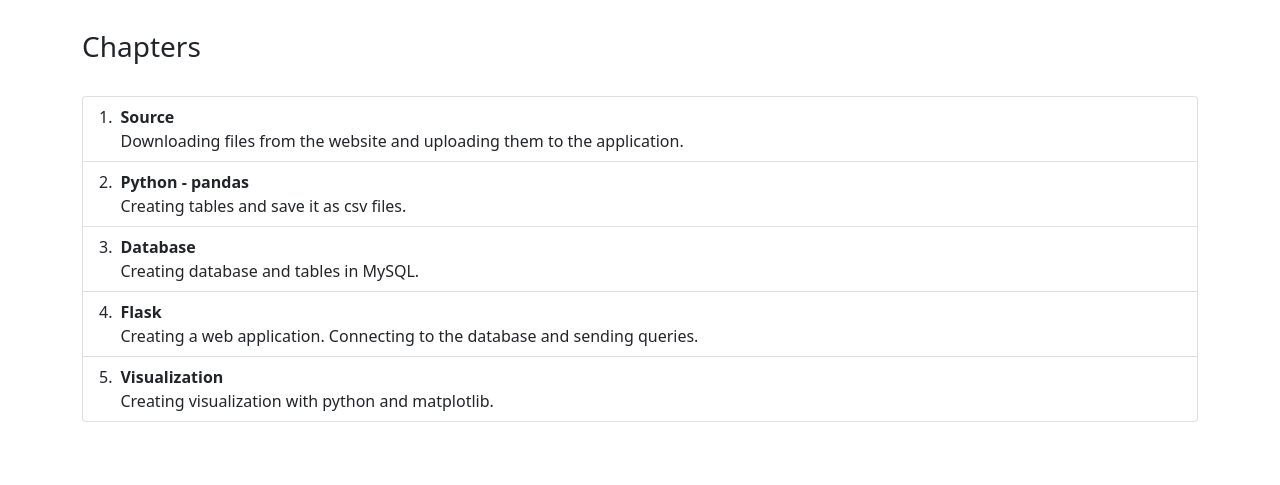
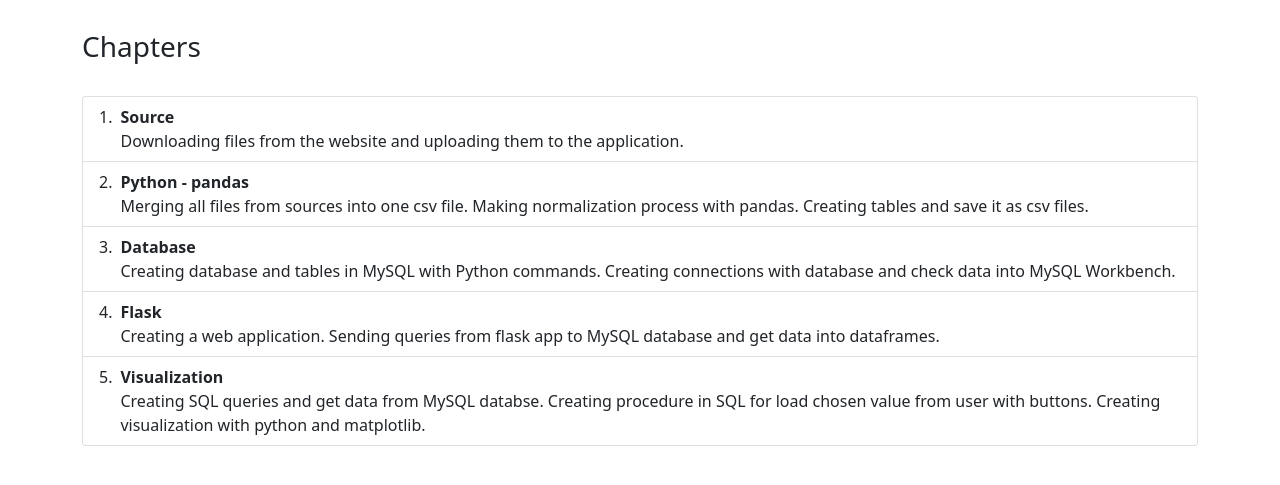
Before and after one commit to mateuszgua/football-stats-england, a Flask app: page / in a window 1280 px wide. Shown: the part 272-757 px from the top of the page. Run offline with Flask 2, Linux system fonts and the light colour scheme; parts of the project's set-up code (start-up, migrations or seed data) failed here and were passed over.

Commit message:
Feat: add description in main page

```diff
--- a/templates/index.html
+++ b/templates/index.html
@@ -25,6 +25,8 @@
             <div class="fw-bold">
                 <a href="{{ url_for('normalization') }}" class="text-decoration-none text-body">Python - pandas</a>
             </div>
+            Merging all files from sources into one csv file.
+            Making normalization process with pandas.
             Creating tables and save it as csv files.
         </div>
     </li>
@@ -33,7 +35,8 @@
             <div class="fw-bold">
                 <a href="{{ url_for('database') }}" class="text-decoration-none text-body">Database</a>
             </div>
-            Creating database and tables in MySQL.
+            Creating database and tables in MySQL with Python commands.
+            Creating connections with database and check data into MySQL Workbench.
         </div>
     </li>
     <li class="list-group-item d-flex justify-content-between align-items-start">
@@ -41,7 +44,8 @@
             <div class="fw-bold">
                 <a href="{{ url_for('flask') }}" class="text-decoration-none text-body">Flask</a>
             </div>
-            Creating a web application. Connecting to the database and sending queries.
+            Creating a web application.
+            Sending queries from flask app to MySQL database and get data into dataframes.
         </div>
     </li>
     <li class="list-group-item d-flex justify-content-between align-items-start">
@@ -49,6 +53,8 @@
             <div class="fw-bold">
                 <a href="{{ url_for('visualization') }}" class="text-decoration-none text-body">Visualization</a>
             </div>
+            Creating SQL queries and get data from MySQL databse.
+            Creating procedure in SQL for load chosen value from user with buttons.
             Creating visualization with python and matplotlib.
         </div>
     </li>
--- a/templates/normalization.html
+++ b/templates/normalization.html
@@ -10,7 +10,7 @@
 <br>
 
 <ul class="list-group list-group-flush">
-    <li class="list-group-item">The first step was to create onefile with merged all csv files.
+    <li class="list-group-item">The first step was to create one file with merged all csv files.
         <br>
         <img src="{{url_for('static', filename='one_big_table.png')}}" />
     </li>
```
Also changed, not shown: static/charts/chart_task_2.png.
